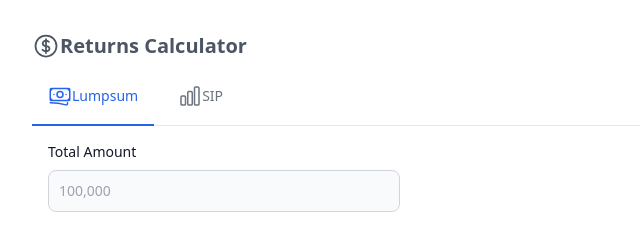
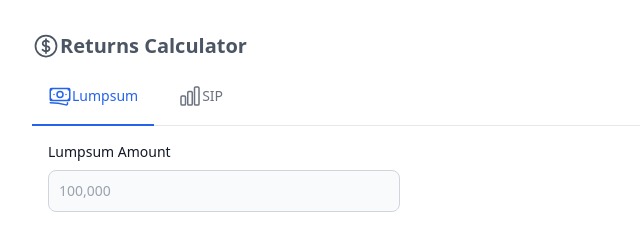
Before and after one commit to Mujib517/returns-calculator, a React (Vite) app: page / in a window 1280 px wide. Shown: the top 232 px of the page, without its empty margins (0-640 px from the left). Built offline with nearby package versions, Linux system fonts and the light colour scheme; what to-words would draw is missing.

Commit message:
SIP calculator

```diff
--- a/src/App.jsx
+++ b/src/App.jsx
@@ -1,6 +1,6 @@
 import { useState } from 'react'
 import './App.css'
-import Lumpsum from './Lumpsum'
+import Calculator from './Calculator'
 import Tabs from './Tabs'
 import SIP from './SIP'
 import Result from './Result'
@@ -33,7 +33,7 @@ function App() {
     <div className="flex">
       <div className="w-full">
         <Tabs onChange={onTabChange} />
-        {selectedTab === 1 ? <Lumpsum onChange={onCalculate} /> : <SIP />}
+        <Calculator onChange={onCalculate} isSIP={selectedTab === 2} />
         {result ? <Result data={result} /> : null}
       </div>
     </div>
--- a/src/Lumpsum.jsx
+++ b/src/Calculator.jsx
@@ -3,7 +3,7 @@ import { NumericFormat } from 'react-number-format';
 import { toWords } from './utils/currencyUtil';
 
 
-const Lumpsum = ({ onChange }) => {
+const Calculator = ({ onChange, isSIP }) => {
 
     const [input, setInput] = useState({
         amount: 0,
@@ -16,13 +16,31 @@ const Lumpsum = ({ onChange }) => {
         setInput(changedInput);
     };
 
-    const onCalculate = () => {
+    const calculateLumpsum = () => {
         const { amount, cagr, tenure } = input;
         if (!amount) return;
         const percent = 1 + (cagr / 100);
-        const finalAmount = amount * (Math.pow(percent, tenure));
+        return amount * (Math.pow(percent, tenure));
+    };
+
+    const calculateSIP = () => {
+        const { amount, cagr, tenure } = input;
+        const totalMonths = 12 * tenure;
+
+        const monthlyRate = (cagr / 100) / 12;
+
+        const futureValue = amount * ((Math.pow(1 + monthlyRate, totalMonths) - 1) / monthlyRate) * (1 + monthlyRate);
+
+        return futureValue;
+    };
+
+    const onCalculate = () => {
+        const finalAmount = isSIP ? calculateSIP() : calculateLumpsum();
+        const { amount, cagr, tenure } = input;
+
+        const investedAmount = isSIP ? 12 * tenure * amount : amount;
         onChange({
-            amount,
+            amount: investedAmount,
             cagr,
             tenure,
             finalAmount
@@ -36,7 +54,7 @@ const Lumpsum = ({ onChange }) => {
 
     return <div class="max-w-sm w-full p-4">
         <div class="mb-5">
-            <label for="Amount" class="block mb-2 text-sm font-medium text-gray-900">Total Amount</label>
+            <label for="Amount" class="block mb-2 text-sm font-medium text-gray-900">{isSIP ? 'Monthly Amount' : 'Lumpsum Amount'}</label>
             <NumericFormat placeholder="100,000" name="amount" onValueChange={onAmtChange} class="w-full bg-gray-50 border border-gray-300 text-gray-900 text-sm rounded-lg focus:ring-blue-500 focus:border-blue-500 block w-full p-2.5" prefix="₹" thousandSeparator="," />
             {input.amount ?
                 <span className="text-left text-xs">{toWords.convert(input.amount)}</span>
@@ -65,4 +83,4 @@ const Lumpsum = ({ onChange }) => {
     </div>
 };
 
-export default Lumpsum;
+export default Calculator;
--- a/src/PieChart.jsx
+++ b/src/PieChart.jsx
@@ -23,7 +23,28 @@ const PieChart = ({ data }) => {
         ],
     };
 
-    return <Pie data={chartData} />;
+    const formatNumber = (value, locale) => {
+        return new Intl.NumberFormat(locale, {
+            style: 'currency',
+            currency: 'INR'
+        }).format(value);
+    };
+
+    const locale = 'en-IN';
+
+    const pieChartOptions = {
+        plugins: {
+            tooltip: {
+                callbacks: {
+                    label: function (tooltipItem) {
+                        return formatNumber(tooltipItem.raw, locale);
+                    }
+                }
+            }
+        }
+    };
+
+    return <Pie data={chartData} options={pieChartOptions} />;
 };
 
 export default PieChart;
```
